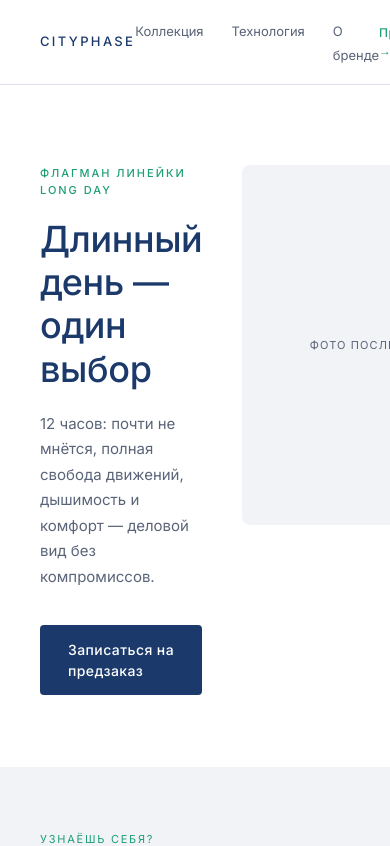
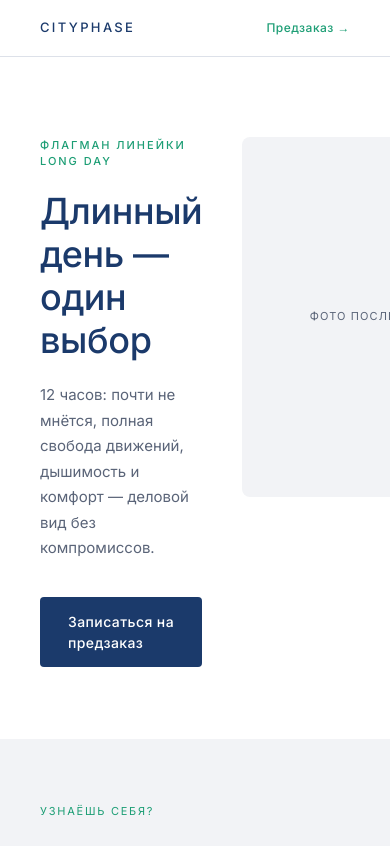
Before and after one commit to 1975pnv-lab/Cityphase, a Next.js app: page /12-hours in a window 390 px wide. Shown: the top 846 px of the page. Built offline with nearby package versions, Linux system fonts and the light colour scheme.

Commit message:
fix: hide nav links on mobile

```diff
--- a/app/12-hours/page.js
+++ b/app/12-hours/page.js
@@ -9,7 +9,7 @@ export default function TwelveHours() {
         <a href="/" style={{ fontSize: 13, fontWeight: 500, letterSpacing: '0.18em', color: '#1B3A6B', textDecoration: 'none' }}>
           CITYPHASE
         </a>
-        <ul style={{ display: 'flex', gap: 28, listStyle: 'none', margin: 0, padding: 0 }}>
+        <ul className="nav-links" style={{ display: 'flex', gap: 28, listStyle: 'none', margin: 0, padding: 0 }}>
           <li><a href="/shop" style={{ fontSize: 13, color: '#5A6478', textDecoration: 'none' }}>Коллекция</a></li>
           <li><a href="/technology" style={{ fontSize: 13, color: '#5A6478', textDecoration: 'none' }}>Технология</a></li>
           <li><a href="/about" style={{ fontSize: 13, color: '#5A6478', textDecoration: 'none' }}>О бренде</a></li>
```
